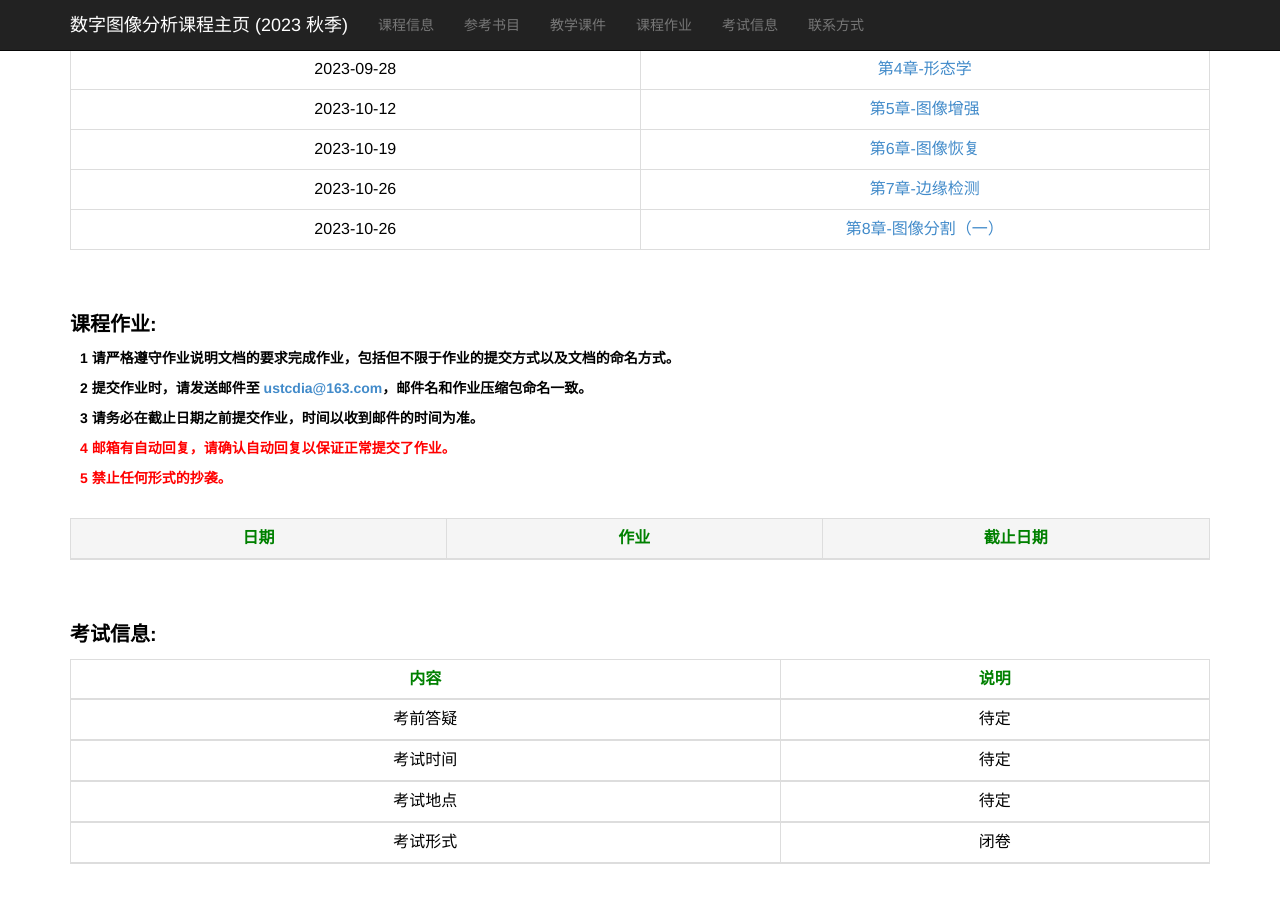
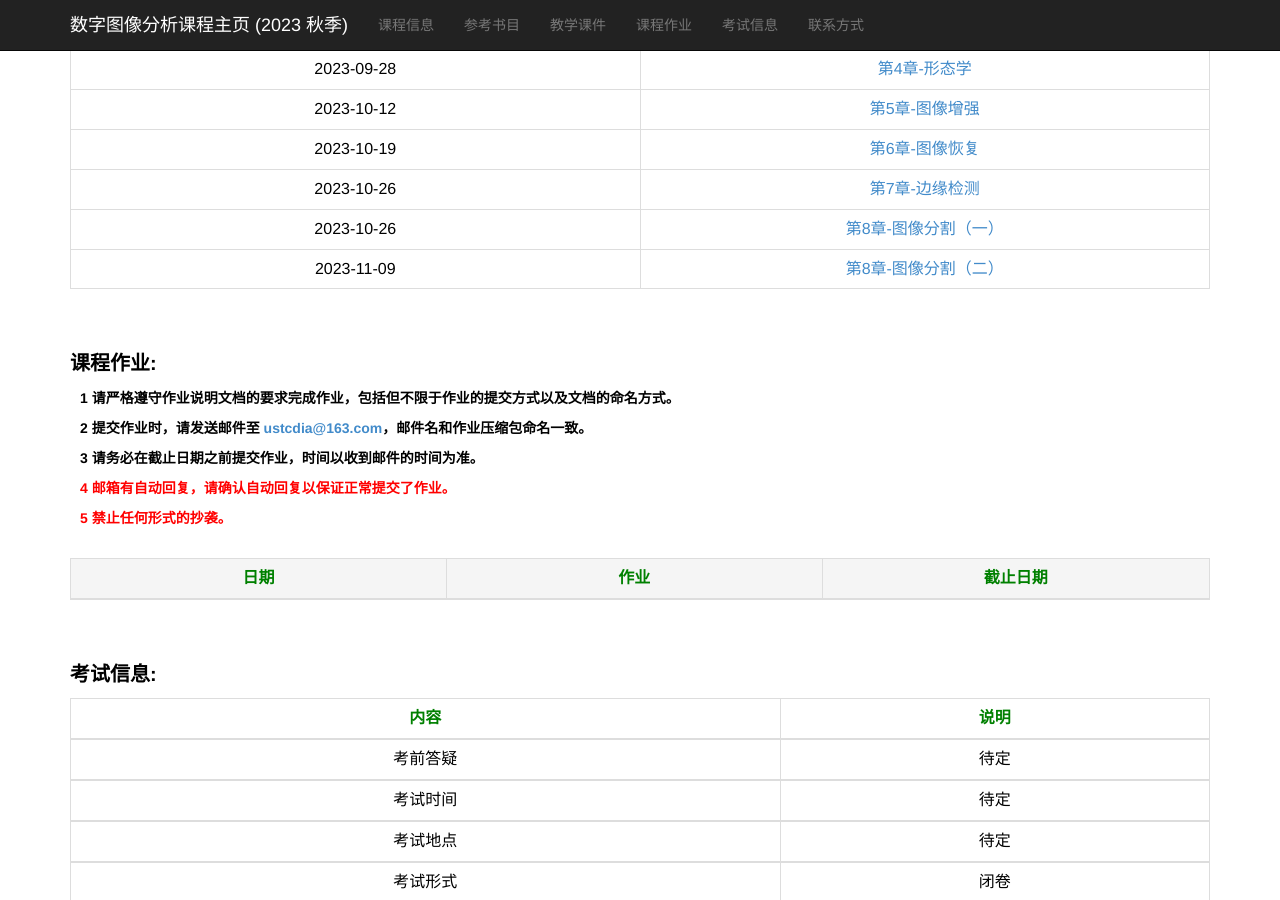
Before and after one commit to ustc-dia/ustc-dia.github.io, a Jekyll site: the page index.html, which Jekyll copies as it is, in a window 1280 px wide and 900 px high, scrolled down 954 px. Built offline with Jekyll 4.4.1, drawn with Linux system fonts in a browser that asks for light colours.

Commit message:
update slide 8

```diff
--- a/index.html
+++ b/index.html
@@ -215,6 +215,11 @@
                     <td><a href="./slides_2023_autumn/第8章-图像分割（一）.pdf" target="_blank">第8章-图像分割（一）</a></td>
                 </tr>
 
+                <tr>
+                    <td>2023-11-09</td>
+                    <td><a href="./slides_2023_autumn/第8章-图像分割（二）.pdf" target="_blank">第8章-图像分割（二）</a></td>
+                </tr>
+
                 <!--
                 <tr>
                     <td>2023-05-25</td>
```
Also changed, not shown: 1 other file.
